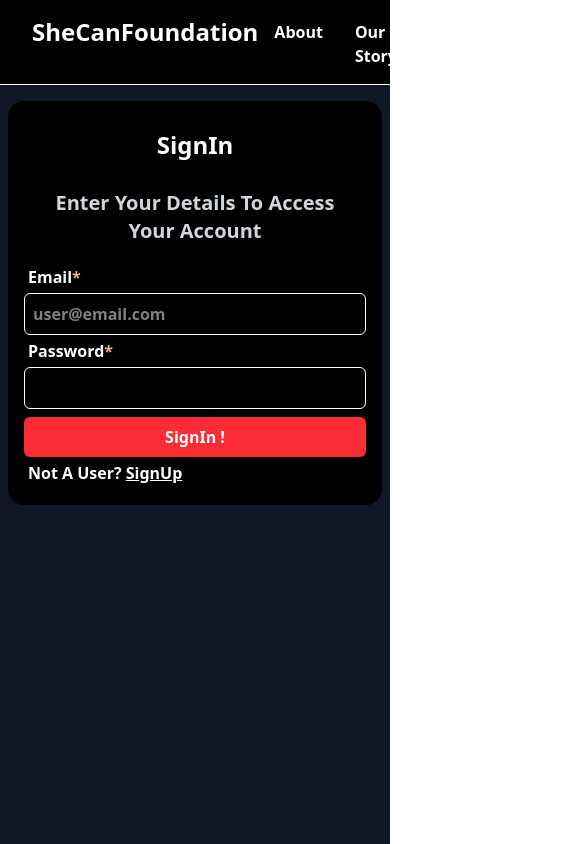
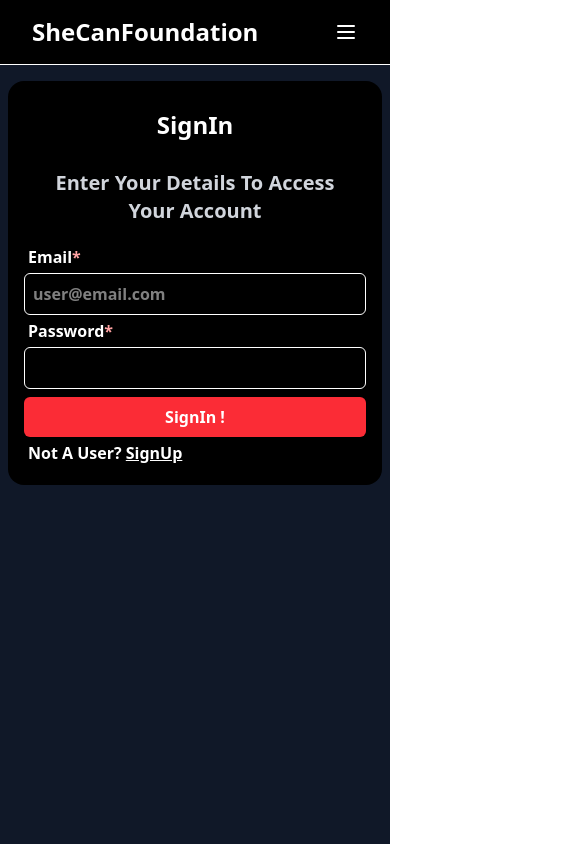
Before and after one commit to ynubhav/shecanfoundation-frontend, a React (Vite) app: page / in a window 390 px wide. Shown: the top 844 px of the page, 585 px wide, since content can reach past the window. Built offline with nearby package versions, Linux system fonts and the light colour scheme.

Commit message:
Added responsiveness with device - ham for smaller devices

```diff
--- a/src/components/navBar.jsx
+++ b/src/components/navBar.jsx
@@ -2,9 +2,33 @@ import { useState } from "react";
 import { useNavigate } from "react-router-dom";
 import axios from "axios";
 import { useEffect } from "react";
+import { useRef } from "react";
 
 export default function Navbar() {
   const [isLoggedin, setloggedin] = useState(true);
+  const [change, setchange] = useState(true);
+  const [isMobile, setIsMobile] = useState(window.innerWidth < 1000);
+  const [open, setOpen] = useState(false);
+  const menuRef = useRef();
+
+  useEffect(() => {
+    function handleClickOutside(e) {
+      if (menuRef.current && !menuRef.current.contains(e.target)) {
+        setOpen(false);
+      }
+    }
+    document.addEventListener("mousedown", handleClickOutside);
+    return () => document.removeEventListener("mousedown", handleClickOutside);
+  }, []);
+
+  useEffect(() => {
+    const handleResize = () => {
+      setIsMobile(window.innerWidth < 900);
+    };
+
+    window.addEventListener("resize", handleResize);
+    return () => window.removeEventListener("resize", handleResize);
+  }, []);
 
   useEffect(() => {
     try {
@@ -12,49 +36,109 @@ export default function Navbar() {
       const split = token.startsWith("Bearer");
       if (!split) setloggedin(false);
     } catch (err) {
-      setloggedin(false);
+      setloggedin((c) => !c);
     }
-  }, []);
+  }, [change]);
 
   const navigate = useNavigate();
 
   const handlelogout = () => {
+    setchange((c) => !c);
     const confirmed = window.confirm("Are you sure you want to log out?");
-    setloggedin(false);
     if (confirmed) {
       localStorage.removeItem("token");
       navigate("/signway"); // or wherever your login page is
     }
   };
+  const handlelogin = () => {
+    setchange((c) => !c);
+    navigate("/signway"); // or wherever your login page is
+  };
   const handleleadboard = async () => {
+    setchange((c) => !c);
     navigate("/leaderboard");
   };
   const handledashboard = async () => {
+    setchange((c) => !c);
     navigate("/dashboard");
   };
   return (
-    <>
-      <div className="w-1/1 px-8 py-4 bg-black text-white font-semibold flex justify-between border-b-1 border-b-white">
-        <div className="text-2xl">SheCanFoundation</div>
-        <div className=" font-semibold flex justify-start">
-          <div className="px-4 pt-1 hover:cursor-pointer">About</div>
-          <div className="px-4 pt-1 hover:cursor-pointer">Our Story</div>
+    <div className="px-8 py-4 bg-black text-white font-semibold grid grid-cols-2  border-b-1 border-b-white items-center">
+      <div className="text-2xl">SheCanFoundation</div>
+      {isMobile ? (
+        <button
+          onClick={() => setOpen(!open)}
+          className="text-white flex justify-end"
+        >
+          {/* Hamburger SVG */}
+          <svg
+            xmlns="http://www.w3.org/2000/svg"
+            fill="none"
+            viewBox="0 0 24 24"
+            strokeWidth={2}
+            stroke="currentColor"
+            className="w-6 h-6"
+          >
+            <path
+              strokeLinecap="round"
+              strokeLinejoin="round"
+              d="M4 6h16M4 12h16M4 18h16"
+            />
+          </svg>
+          {open && (
+            <div className="absolute right-5 top-10 mt-2 w-40 bg-white text-black rounded shadow-lg z-50">
+              <div
+                onClick={handledashboard}
+                className="px-4 py-2 hover:bg-gray-100 cursor-pointer"
+              >
+                Dashboard
+              </div>
+              <div
+                onClick={handleleadboard}
+                className="px-4 py-2 hover:bg-gray-100 cursor-pointer"
+              >
+                Leaderboard
+              </div>
+              {!isLoggedin ? (
+                <div
+                  onClick={() => navigate("/signway")}
+                  className="px-4 py-2 text-red-500 hover:bg-gray-100 cursor-pointer"
+                >
+                  Login
+                </div>
+              ) : (
+                <div
+                  onClick={handlelogout}
+                  className="px-4 py-2 text-red-500 hover:bg-gray-100 cursor-pointer"
+                >
+                  Logout
+                </div>
+              )}
+            </div>
+          )}
+        </button>
+      ) : (
+        <div className="flex gap-6 justify-end justify-items-end font-semibold ">
+          <div className=" text-center hover:cursor-pointer">About</div>
+          <div className=" text-center hover:cursor-pointer w-max">
+            Our Story
+          </div>
           <div
             onClick={handledashboard}
-            className="px-4 pt-1 hover:cursor-pointer"
+            className=" hover:cursor-pointer text-center"
           >
             Dashboard
           </div>
           <div
             onClick={handleleadboard}
-            className="px-4 pt-1 hover:cursor-pointer"
+            className=" hover:cursor-pointer text-center"
           >
             Leaderboard
           </div>
           {!isLoggedin ? (
             <div
-              onClick={handlelogout}
-              className="px-4 pt-1 hover:cursor-pointer"
+              onClick={handlelogin}
+              className=" hover:cursor-pointer text-center"
             >
               <svg
                 class="w-6 h-6 text-gray-800 dark:text-white"
@@ -77,7 +161,7 @@ export default function Navbar() {
           ) : (
             <div
               onClick={handlelogout}
-              className="px-4 pt-1 hover:cursor-pointer"
+              className="hover:cursor-pointer text-center"
             >
               <svg
                 class="w-6 h-6 text-gray-800 dark:text-white"
@@ -97,7 +181,7 @@ export default function Navbar() {
             </div>
           )}
         </div>
-      </div>
-    </>
+      )}
+    </div>
   );
 }
```
